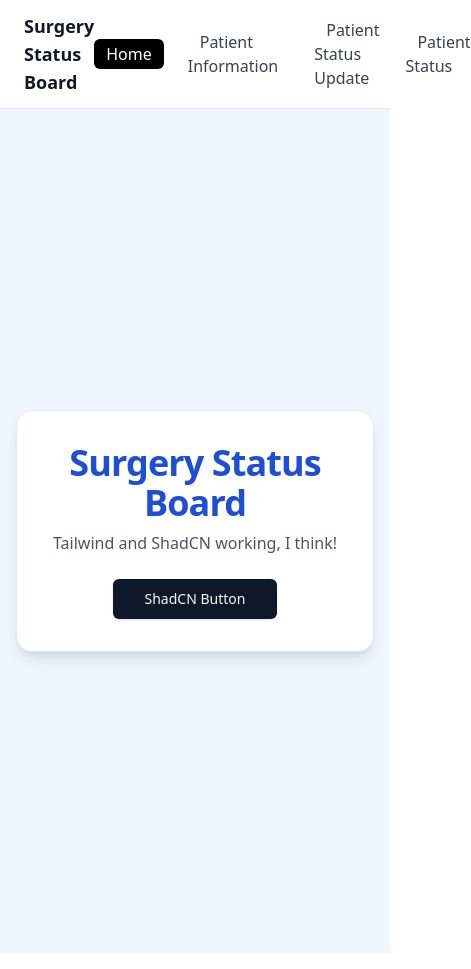
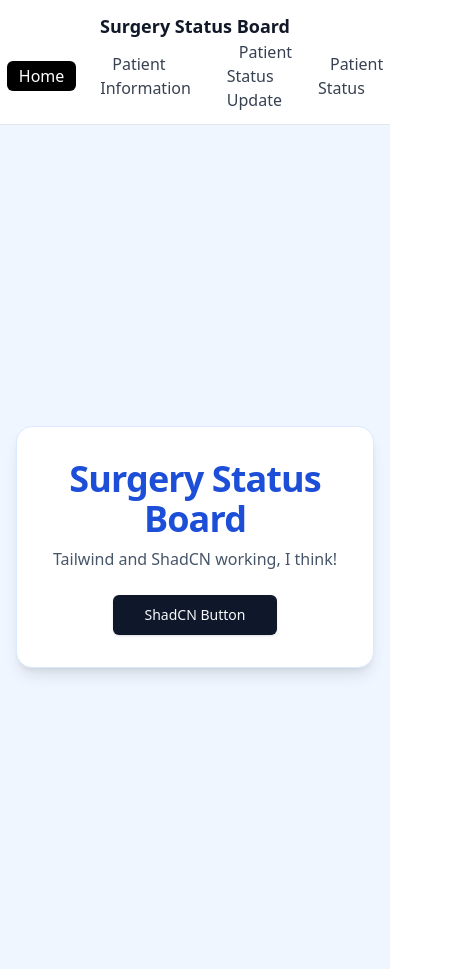
Before and after one commit to chingu-voyages/V56-tier1-team-01, a React (Vite) app: page / in a window 390 px wide. Shown: the whole page, 471 px wide, since content can reach past the window. Built offline with nearby package versions, Linux system fonts and the light colour scheme.

Commit message:
add responsive class. On smaller screen the link text should stack vertically and show all menu items

```diff
--- a/src/components/ui/NavBar.jsx
+++ b/src/components/ui/NavBar.jsx
@@ -8,7 +8,7 @@
 
 export default function NavBar() {
   return (
-    <nav className="flex items-center justify-between px-6 py-3 border-b bg-white">
+    <nav className="flex flex-col md:flex-row items-center justify-between px-6 py-3 border-b bg-white">
       <h1 className="text-lg font-bold text-gray-900">Surgery Status Board</h1>
       <NavigationMenu>
         <NavigationMenuList className="flex space-x-6">
```
